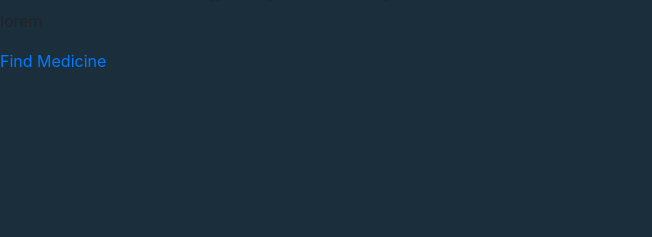
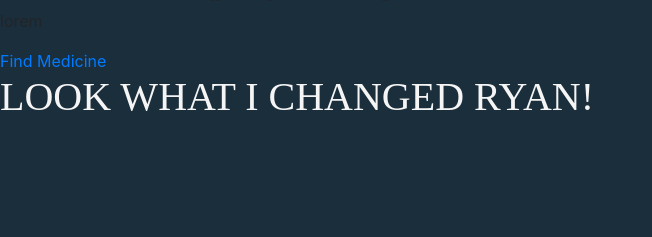
Before and after one commit to eyanyehya/medicine-donation-website, a Django app: page / in a window 1280 px wide. Shown: the part 103-340 px from the top of the page, without its empty margins (0-652 px from the left). Run offline with Django 3.2, Linux system fonts and the light colour scheme; some libraries are stand-ins or nearby versions.

Commit message:
ryan edit

```diff
--- a/templates/home.html
+++ b/templates/home.html
@@ -15,9 +15,13 @@
     {#            {% endfor %}#}
 
     <h1 class="font-for-name">Welcome to where is the medicine</h1>
+
+
     <h1>مرحبا بكم في مكان الطب</h1>
     <p>lorem</p>
         <a href="{% url 'medicine_list' %}">Find Medicine</a>
 
+    <h1 class="font-for-name">LOOK WHAT I CHANGED RYAN!</h1>
+
 
 {% endblock content %}
```
Also changed, not shown: db.sqlite3.
